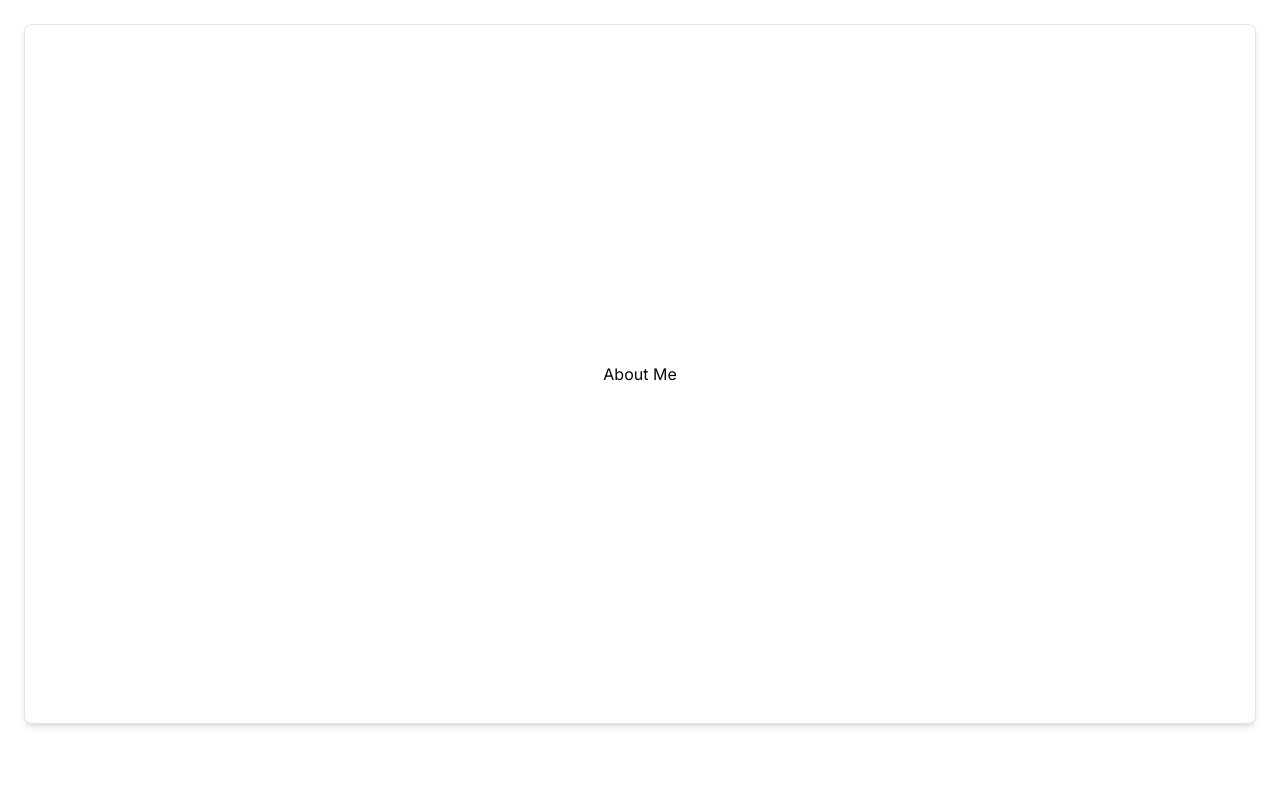
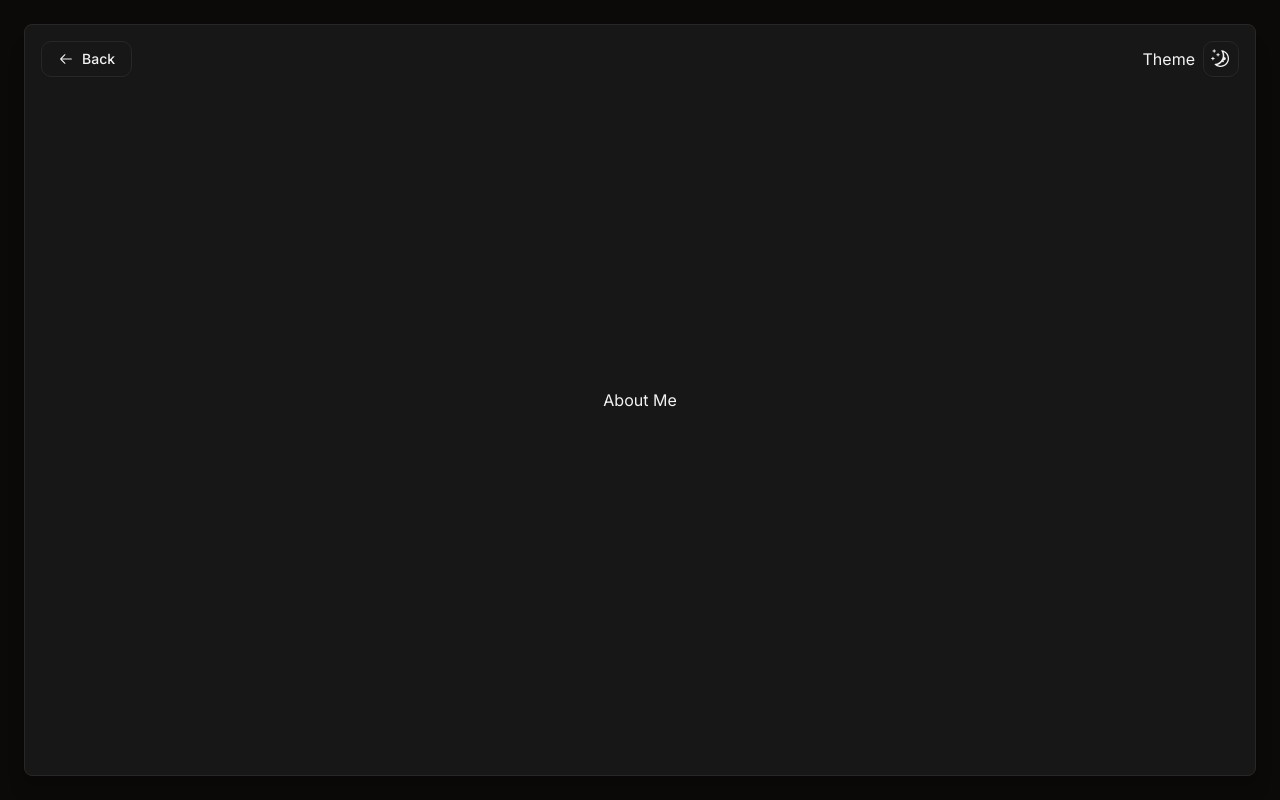
Before and after one commit to sagardwivedi/portfolio, a Next.js app: page /me in a window 1280 px wide. Built offline with nearby package versions, Linux system fonts and the light colour scheme.

Commit message:
Added Back button

```diff
--- a/app/blog/page.tsx
+++ b/app/blog/page.tsx
@@ -1,11 +1,12 @@
-import Container from "@/components/Container";
+import Back from "@/components/back-button";
 import Typewriter from "@/components/type-writer";
 
 const page = () => {
   return (
-    <Container>
+    <div>
+      <Back />
       <Typewriter text="Comming Sonn....." />
-    </Container>
+    </div>
   );
 };
 
--- a/app/layout.tsx
+++ b/app/layout.tsx
@@ -4,6 +4,7 @@ import { Inter as FontSans } from "next/font/google";
 import { ThemeProvider } from "@/components/theme/theme-provider";
 import { cn } from "@/lib/utils";
 import "./globals.css";
+import Container from "@/components/Container";
 
 export const fontSans = FontSans({
   subsets: ["latin"],
@@ -11,8 +12,7 @@ export const fontSans = FontSans({
 });
 
 export const metadata: Metadata = {
-  title: "Create Next App",
-  description: "Generated by create next app",
+  title: "Sgar Dwivedi",
 };
 
 export default function RootLayout({
@@ -30,11 +30,11 @@ export default function RootLayout({
       >
         <ThemeProvider
           attribute="class"
-          defaultTheme="system"
+          defaultTheme="dark"
           enableSystem
           disableTransitionOnChange
         >
-          {children}
+          <Container>{children}</Container>
         </ThemeProvider>
       </body>
     </html>
--- a/app/me/page.tsx
+++ b/app/me/page.tsx
@@ -1,7 +1,12 @@
-import Container from "@/components/Container";
+import Back from "@/components/back-button";
 
 const page = () => {
-  return <Container>About Me</Container>;
+  return (
+    <>
+      <Back />
+      About Me
+    </>
+  );
 };
 
 export default page;
--- a/app/page.tsx
+++ b/app/page.tsx
@@ -7,7 +7,7 @@ import Link from "next/link";
 
 const Home = () => {
   return (
-    <Container>
+    <>
       <div className="flex flex-col items-center gap-y-5">
         <Avatar className="w-40 border-4 border-primary-foreground h-40">
           <AvatarImage
@@ -17,13 +17,13 @@ const Home = () => {
           <AvatarFallback>SD</AvatarFallback>
         </Avatar>
         <Typewriter
-          delay={100}
+          delay={200}
           text="Sagar Dwivedi"
           className="text-3xl uppercase"
         />
       </div>
       <Typewriter
-        delay={100}
+        delay={200}
         text="Web Developer"
         className="text-xl uppercase"
       />
@@ -39,11 +39,8 @@ const Home = () => {
           <Link href={"/blog"}>Blog</Link>
         </Button>
       </div>
-      <div className="absolute top-4 right-4 flex flex-row gap-x-2 items-center">
-        <p>Theme</p>
-        <ModeToggle />
-      </div>
-    </Container>
+
+    </>
   );
 };
 
--- a/app/projects/page.tsx
+++ b/app/projects/page.tsx
@@ -1,7 +1,12 @@
-import Container from "@/components/Container";
+import Back from "@/components/back-button";
 
 const page = () => {
-  return <Container>Projects</Container>;
+  return (
+    <>
+      <Back />
+      <h1>Project</h1>
+    </>
+  );
 };
 
 export default page;
--- a/components/Container.tsx
+++ b/components/Container.tsx
@@ -1,10 +1,15 @@
 import { ReactNode } from "react";
+import { ModeToggle } from "./theme/theme-toogle";
 
 const Container = ({ children }: { children: ReactNode }) => {
   return (
     <div className="p-6">
-      <div className="h-[700px] relative bg-white shadow-md dark:shadow-xl border dark:border-secondary dark:bg-neutral-900 flex flex-col gap-y-2 justify-center items-center rounded-sm">
+      <div className="min-h-[calc(100vh_-_3rem)] relative bg-white shadow-md dark:shadow-xl border dark:border-secondary dark:bg-neutral-900 flex flex-col gap-y-2 justify-center items-center rounded-sm">
         {children}
+        <div className="absolute top-4 right-4 flex flex-row gap-x-2 items-center">
+          <p>Theme</p>
+          <ModeToggle />
+        </div>
       </div>
     </div>
   );
--- /dev/null
+++ b/components/back-button.tsx
@@ -0,0 +1,21 @@
+"use client";
+
+import { ArrowLeftIcon } from "@radix-ui/react-icons";
+import { useRouter } from "next/navigation";
+
+import { Button } from "./ui/button";
+
+const Back = () => {
+  const router = useRouter();
+
+  return (
+    <div className="top-4 left-4 absolute">
+      <Button onClick={() => router.back()} variant={"outline"}>
+        <ArrowLeftIcon className="mr-2 h-4 w-4" />{" "}
+        <span>Back</span>
+      </Button>
+    </div>
+  );
+};
+
+export default Back;
```
Also changed, not shown: components/theme/theme-toogle.tsx (+7 -8 lines).
